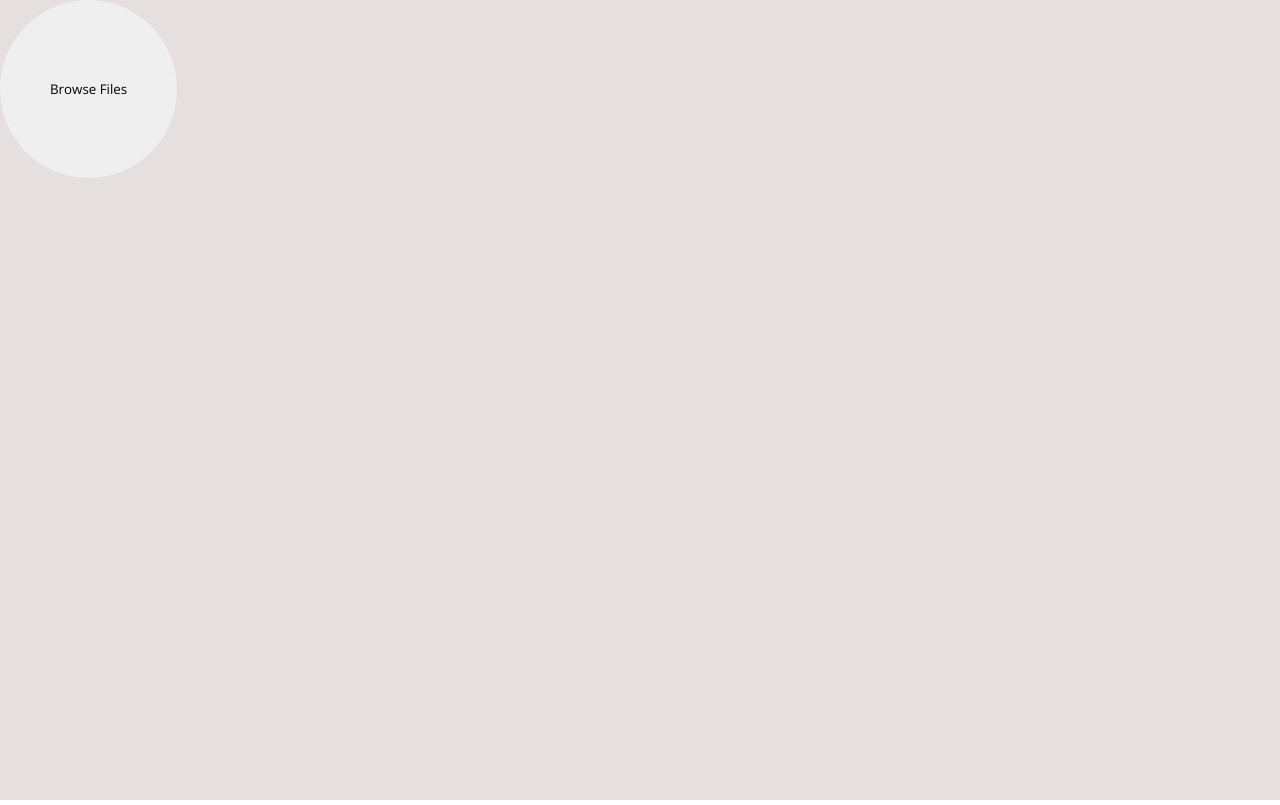
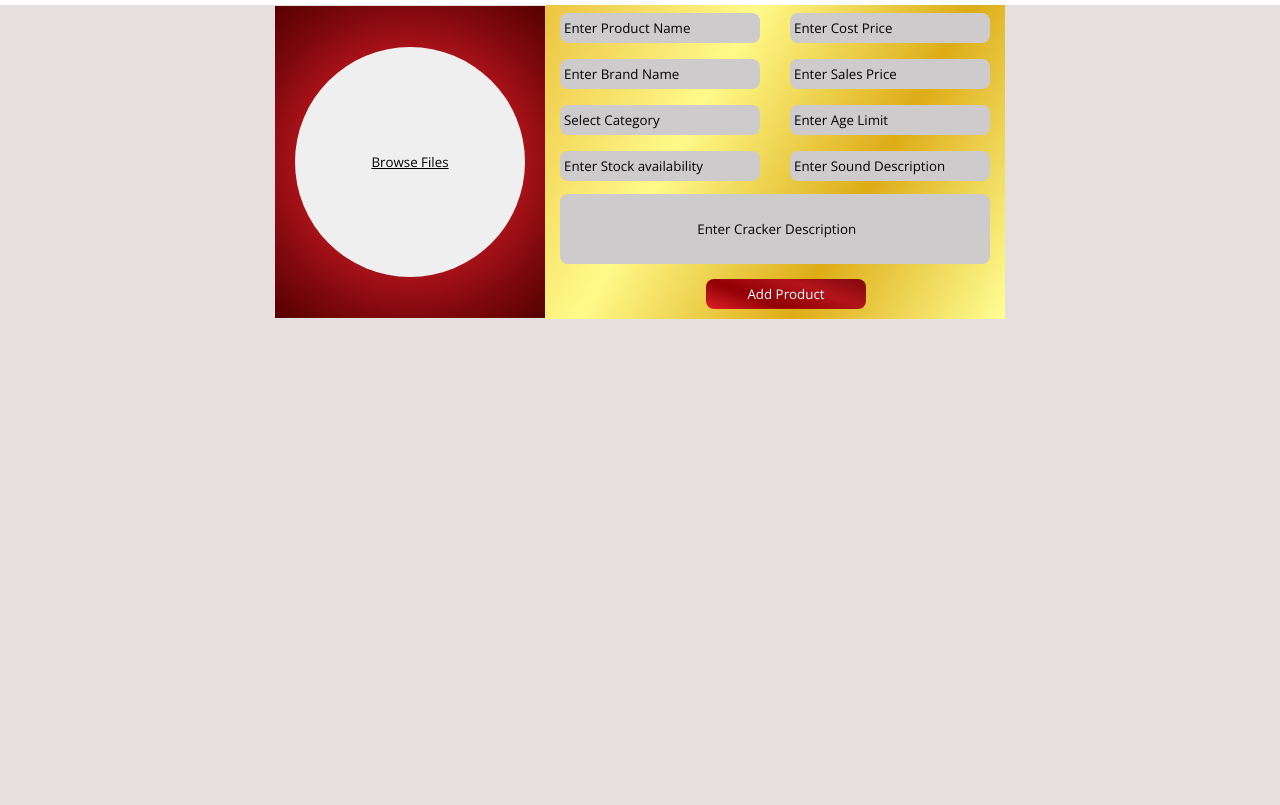
Before and after one commit to sankarsantosh99/Rajalakshmicrackers, a React (Create React App) app: page / in a window 1280 px wide. Built offline with nearby package versions, Linux system fonts and the light colour scheme.

Commit message:
products Adding interface completed

```diff
--- a/src/admincomponent/allproducts/addproducts.css
+++ b/src/admincomponent/allproducts/addproducts.css
@@ -1,24 +1,100 @@
 .addproducts {
   color: black;
+  display: flex;
+  justify-content: center;
+  align-items: center;
+  margin: 5px;
 }
 .filecon {
   position: relative;
-  overflow: hidden;
   display: inline-block;
+  text-align: center;
+  padding: 41px 20px;
+  background-image: radial-gradient(
+    circle,
+    #e11f28,
+    #870b0f,
+    #b2141b,
+    #7f090d,
+    #560000
+  );
+}
+.datacon {
+  background-image: linear-gradient(
+    120deg,
+    #ECC440,
+    #FFFA8A,
+    #DDAC17,
+    #FFFF95
+  );
 }
 .filebtn {
   border: none;
   border-radius: 50%;
-  padding: 80px 50px;
+  width: 230px;
+  height: 230px;
   cursor: pointer;
+  text-decoration: underline;
 }
 
 .fileinp {
   position: absolute;
-  top: 0%;
-  left: 0%;
-  padding: 50%;
-
+  top: 41px;
+  left: 20px;
+  width: 230px;
+  height: 230px;
+  border-radius: 50%;
   color: black;
   opacity: 0;
 }
+.inputs {
+  margin: 8px 15px;
+  padding: 4px;
+  width: 200px;
+  height: 30px;
+  border: none;
+  border-radius: 8px;
+  background-color: rgb(205, 203, 203);
+}
+.inputs::placeholder {
+  color: black;
+}
+.inputs:focus{
+  border:1px solid #7f090d;
+}
+.textar {
+  margin: 5px 15px;
+  padding: 4px;
+  width: 430px;
+  height: 70px;
+  border: none;
+  border-radius: 8px;
+  background-color: rgb(205, 203, 203);
+}
+.textar::placeholder {
+  color: black;
+  text-align: center;
+}
+.add {
+  display: block;
+  color: white;
+  border: none;
+  border-radius: 8px;
+  background-image: linear-gradient(20deg,  #e11f28,
+  #900005,
+  #b2141b,
+  #7f090d
+  );
+  width: 160px;
+  height: 30px;
+  margin: 10px 35%;
+}
+
+@media(width<=768px){
+  .addproducts{
+    flex-direction: column;
+  }
+  .filecon{
+    padding: 25px 115px;
+  }
+}
--- a/src/admincomponent/allproducts/addproducts.jsx
+++ b/src/admincomponent/allproducts/addproducts.jsx
@@ -4,14 +4,80 @@ import "./addproducts.css";
 export default function AddProducts() {
   return (
     <>
-      <div className="addproducts">
-        <form onSubmit="">
-
+      <div className="">
+        <form onSubmit="" className="addproducts">
           <div className="filecon">
             <button className="filebtn">Browse Files</button>
             <input type="file" className="fileinp" />
           </div>
 
+          <div className="datacon">
+
+              <div>
+
+                  <input
+                    type="text"
+                    placeholder="Enter Product Name"
+                    className="inputs"
+                  />
+
+                  <input
+                    type="text"
+                    placeholder="Enter Cost Price"
+                    className="inputs"
+                  />
+
+              </div>
+              <div>
+
+                  <input
+                    type="text"
+                    placeholder="Enter Brand Name"
+                    className="inputs"
+                  />
+
+                  <input
+                    type="text"
+                    placeholder="Enter Sales Price"
+                    className="inputs"
+                  />
+
+              </div>
+              <div>
+                  <input
+                    type="text"
+                    placeholder="Select Category"
+                    className="inputs"
+                  />
+
+                  <input
+                    type="text"
+                    placeholder="Enter Age Limit"
+                    className="inputs"
+                  />
+
+              </div>
+
+               <div>
+                  <input
+                    type="text"
+                    placeholder="Enter Stock availability"
+                    className="inputs"
+                  />
+
+                  <input
+                    type="text"
+                    placeholder="Enter Sound Description"
+                    className="inputs"
+                  />
+               </div>
+
+            <input
+              placeholder=" Enter Cracker Description"
+              className="textar"
+            />
+            <button className="add">Add Product</button>
+          </div>
         </form>
       </div>
     </>
```
